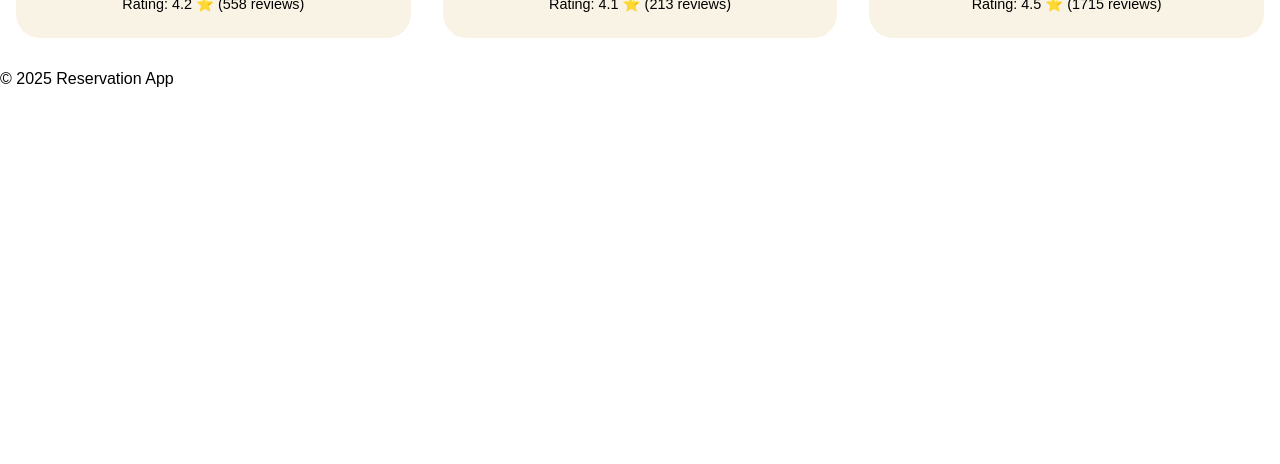
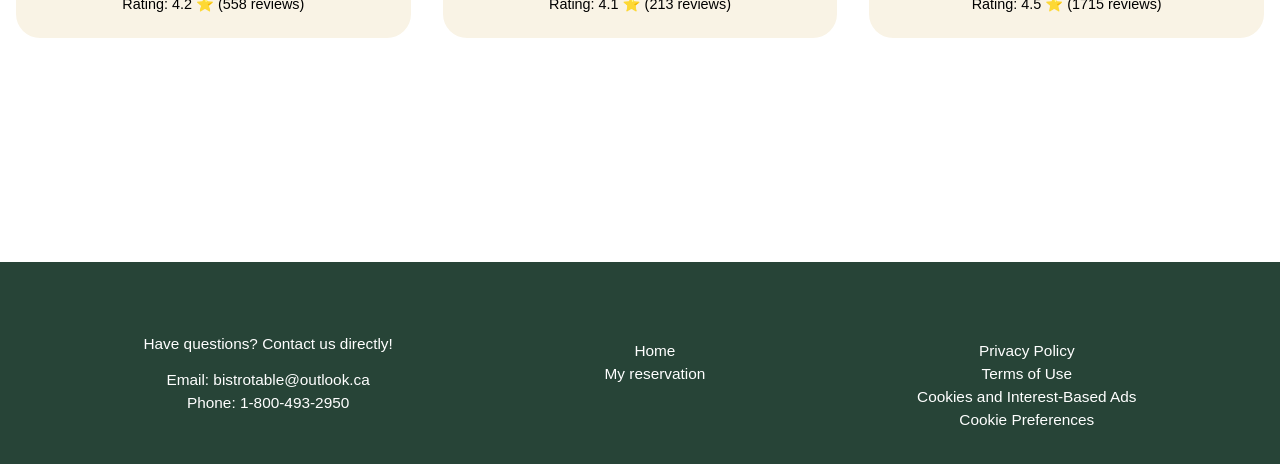
Before and after one commit to graceleedev/CPAN144_group_project, a Next.js app in the folder restaurant-reservation-app/: page / in a window 1280 px wide. Shown: the part 1175-1639 px from the top of the page. Before the commit the page ends 1263 px from the top, so only its background shows below. Built offline with nearby package versions, Linux system fonts and the light colour scheme.

Commit message:
update footer reservation page css

```diff
--- a/restaurant-reservation-app/src/components/Footer.js
+++ b/restaurant-reservation-app/src/components/Footer.js
@@ -1,9 +1,29 @@
-// This is a functional React component named Footer
+import styles from '../styles/Footer.module.css';
+
 export default function Footer() {
-    return (
-       // The <footer> HTML element is used to define a footer for the document or a section
-      <footer>
-         &copy; 2025 Reservation App
-      </footer>
-    );
-  }
+  return (
+    <footer className={styles.container}>
+      <div className={styles.contact}>
+        <p>Have questions? Contact us directly!</p>
+        <span>Email: </span><a href="mailto:bistrotable@outlook.ca">bistrotable@outlook.ca</a><br />
+        <span>Phone: </span><a href="tel:1-800-493-2950">1-800-493-2950</a>
+      </div>
+
+      <div className={styles.quickLink}>
+        <ul>
+          <li><a href="/">Home</a></li>
+          <li><a href="/reservations">My reservation</a></li>
+        </ul>
+      </div>
+
+      <div className={styles.policy}>
+        <ul>
+          <li><a href="/">Privacy Policy</a></li>
+          <li><a href="/">Terms of Use</a></li>
+          <li><a href="/">Cookies and Interest-Based Ads</a></li>
+          <li><a href="/">Cookie Preferences</a></li>
+        </ul>
+      </div>
+    </footer>
+  );
+}
--- a/restaurant-reservation-app/src/pages/reservations.js
+++ b/restaurant-reservation-app/src/pages/reservations.js
@@ -4,6 +4,8 @@ import React from 'react';
 import { useEffect, useState } from 'react';
 import { useSearchParams, usePathname } from 'next/navigation';
 import { restaurants } from '@/data/restaurants';
+import styles from '../styles/reservation.module.css';
+
 
 export default function MyReservations() {
   const searchParams = useSearchParams();
@@ -42,7 +44,7 @@ export default function MyReservations() {
   const restaurant = restaurants.find(r => r.id === restaurantId);
 
   return (
-    <div style={{ padding: '1rem', fontFamily: 'Arial, sans-serif' }}>
+    <div className={styles.container}>
       <h1>My Reservations</h1>
       <ul>
         <li>Restaurant: {restaurant?.name}</li>
--- /dev/null
+++ b/restaurant-reservation-app/src/styles/Footer.module.css
@@ -0,0 +1,32 @@
+.container {
+    margin-top: 10em;
+    font-size:larger;
+    background-color:#274437;
+    color:white;
+    padding: 3em;
+    text-align: center;
+
+    display: flex;
+    justify-content: space-around;
+}
+
+
+.container a {
+    color: white;
+    text-decoration: none;
+    line-height: 1.5em;
+    font-size: 0.8em;
+}
+
+.container li{
+    list-style-type: none;
+}
+
+
+.container p{
+    font-size: 0.8em;
+}
+
+.container span{
+    font-size: 0.8em;
+}
--- a/restaurant-reservation-app/src/styles/reservation.module.css
+++ b/restaurant-reservation-app/src/styles/reservation.module.css
@@ -1,12 +1,22 @@
-/*ReservationForm.jsx*/
-
-.div {
-  margin-bottom: 1rem;
-  font-size: 1em;
+.container li {
+  list-style-type: none;
 }
 
-.form {
-  margin-left: 50px;
-  margin-top: 50px;
-  font-size: 24px;
+.container button {
+  margin-top: 2em;
+  border: none;
+  background-color: #274437;
+  color: white;
+  padding: 10px;
+  font-size: 16px;
+  border-radius: 5px;
 }
+
+.container h1 {
+  margin: 1em;
+}
+
+.container {
+  background-color: #F9F3E5;
+  padding: 2em;
+}
```
